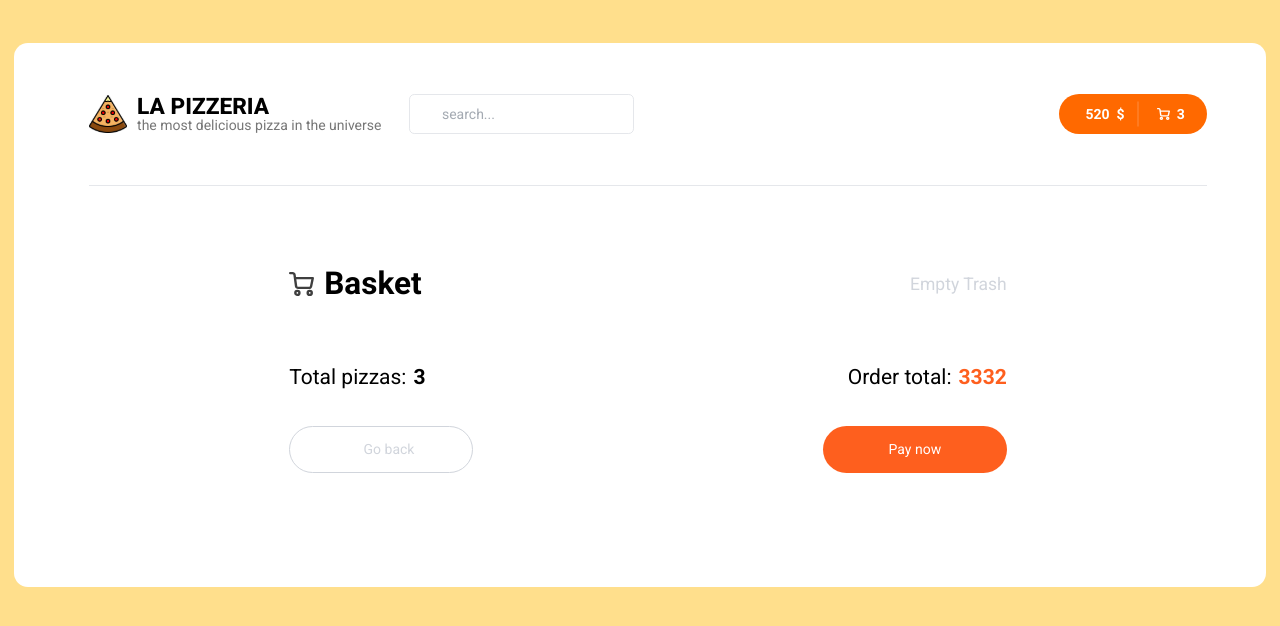
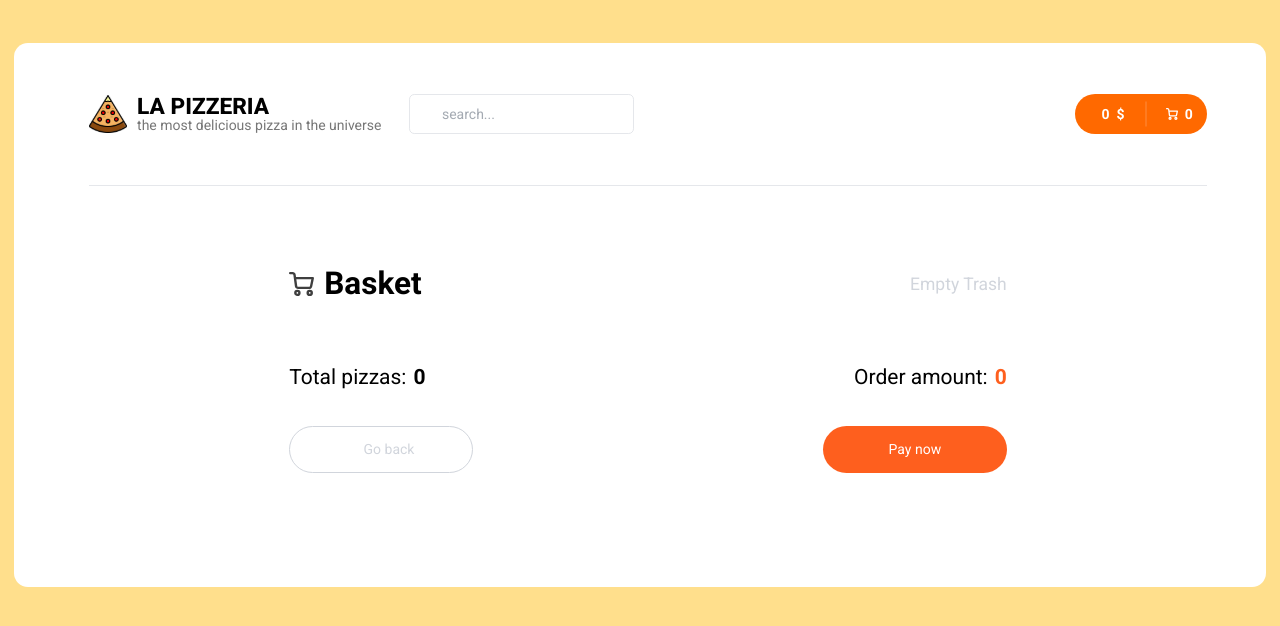
Before and after one commit to yuriidano/la-pizzeria, a React (Vite) app: page /cart in a window 1280 px wide. Shown: the top 626 px of the page. Built offline with nearby package versions, Linux system fonts and the light colour scheme; some icons are missing; a web font is replaced by a local one.

Commit message:
The logic for calculating the amount of pizzas and their quantity has been implemented, as well as saving the pizza array in localStorage, and displaying them in the Cart component after reloading the page

```diff
--- a/src/components/CartPizza/CartPizza.tsx
+++ b/src/components/CartPizza/CartPizza.tsx
@@ -48,9 +48,13 @@ export const CartPizza = ({count, imageUrl, price, title, size, type, id}: CartP
 
             <div className="flex items-center gap-x-23 ">
                 <div className="flex items-center gap-x-3 " >
-                    <button onClick={removePizzaCountHandler} disabled={count <= 1}  className={classNames(
-                        "w-8 h-8 !border-2 !border-my-orange rounded-full flex justify-center items-center cursor-pointer",
-                        "!text-xl text-my-orange hover:bg-my-orange hover:text-white duration-300", {'!text-gray-200 !border-2 !border-gray-100': count <= 1})}>
+                    <button onClick={removePizzaCountHandler} disabled={count <= 1} className={classNames(
+                        "w-8 h-8 rounded-full flex justify-center items-center cursor-pointer text-xl duration-300",
+                        "hover:bg-my-orange hover:text-white",
+                        count <= 1
+                            ? "!text-gray-200 !border-2 !border-gray-100 hover:bg-white"
+                            : "!border-2 !border-my-orange text-my-orange"
+                    )}>
                         <RemoveIcon />
                     </button>
                     <div className="text-xl font-bold">{count}</div>
--- a/src/components/Header/Header.tsx
+++ b/src/components/Header/Header.tsx
@@ -4,9 +4,33 @@ import classNames from 'classnames'
 import stylles from './Header.module.scss'
 import { HeaderForm } from './HeaderForm/HeaderForm'
 import { Link } from 'react-router'
+import { useAppDispatch, useAppSelector } from '../../redux/store'
+import { selectCartPizza, selectTotalPrice } from '../../redux/cart/cartSelectors'
+import { useEffect, useRef } from 'react'
+import { setPizzasCart } from '../../redux/cart/cartSlice'
 
 
 export const Header = () => {
+    const dispatch = useAppDispatch();
+    const totalPrice = useAppSelector(selectTotalPrice);
+    const cartPizzas = useAppSelector(selectCartPizza);
+    const totalPizzas = cartPizzas.reduce((sum, item) => item.count + sum, 0);
+    const isMounted = useRef(false);
+    const localCartPizzas = window.JSON.parse(localStorage.getItem('cartPizzas') ?? '[]');
+
+
+    useEffect(() => {
+        dispatch(setPizzasCart(localCartPizzas))
+    }, [])
+
+    useEffect(() => {
+        if(isMounted.current) {
+            localStorage.setItem('cartPizzas', window.JSON.stringify(cartPizzas))
+        }
+        isMounted.current = true;
+    }, [cartPizzas]);
+
+
 
     return (
         <header className="!flex !items-center justify-between gap-x-5 min-h-[clamp(70px,45.704px+7.593vw,152px)] !border-b  !border-gray-200 ss-320:!py-3.5 ss-320:items-start">
@@ -29,14 +53,14 @@ export const Header = () => {
                 ' ss-320:self-start sm:self-center sm:gap-x-7 ',
                 stylles.button)}>
                 <div className='grow-0 shrink-0 basis-1/2 flex gap-x-2 text-white font-bold items-center'>
-                    <span>520</span>
+                    <span>{totalPrice}</span>
                     <span>$</span>
                 </div>
                 <div className='grow-0 shrink-0 basis-1/2 flex gap-x-2 items-center'>
                     <div className='basis-3.5 min-w-3.5'>
                         <img src={basket} alt="basket" />
                     </div>
-                    <div className='text-white font-bold'>3</div>
+                    <div className='text-white font-bold'>{totalPizzas}</div>
                 </div>
             </Link>
         </header>
--- a/src/components/Pizza/Pizza.module.scss
+++ b/src/components/Pizza/Pizza.module.scss
@@ -19,6 +19,15 @@
     background-color: white;
 }
 
+.noCountBody {
+     background-color: white;
+     transition: all 0.3s ease 0s;
+}
+
+.button:hover .noCountBody {
+    background-color: #FE5F1E;
+}
+
 
 .button:hover .count {
     color: #FE5F1E;
--- a/src/components/Pizza/Pizza.tsx
+++ b/src/components/Pizza/Pizza.tsx
@@ -1,9 +1,11 @@
 import classNames from "classnames"
 import stylles from './Pizza.module.scss'
 import { useState } from "react"
-import { useAppDispatch } from "../../redux/store"
+import { useAppDispatch, useAppSelector } from "../../redux/store"
 import { addPizzaCart } from "../../redux/cart/cartSlice"
 import type { CartPizzaType } from "../../@types"
+import { findPizzaById } from "../../utils/utils"
+import { selectCartPizza } from "../../redux/cart/cartSelectors"
 
 
 interface Props {
@@ -18,28 +20,30 @@ interface Props {
 }
 
 
-export const Pizza = ({id, imageUrl, price, sizes, title, types}: Props) => {
+export const Pizza = ({ id, imageUrl, price, sizes, title, types }: Props) => {
 
     const dispatch = useAppDispatch();
-
+    const cartPizzas = useAppSelector(selectCartPizza);
     const [activeSize, setActiveSize] = useState<number | null>(null);
     const typesPizzes = ['thin', 'traditional'];
     const [activeType, setActiveType] = useState<number | null>(null);
 
 
+    const pizza = findPizzaById(cartPizzas, id);
     const addPizza = () => {
 
-        const newPizza:CartPizzaType = {
+        const newPizza: CartPizzaType = {
             count: 1,
             id,
             imageUrl,
             price,
             title,
         }
-        if(activeSize !== null) newPizza.size = activeSize;
-        if(activeType !== null) newPizza.type = typesPizzes[activeType]
+        if (activeSize !== null) newPizza.size = activeSize;
+        if (activeType !== null) newPizza.type = typesPizzes[activeType]
         dispatch(addPizzaCart(newPizza))
     }
+
 
 
     return (
@@ -51,9 +55,9 @@ export const Pizza = ({id, imageUrl, price, sizes, title, types}: Props) => {
             <div className="bg-gray-100 !p-2 rounded-xl !mb-4  min-w-71.5">
                 <div className="flex gap-x-1.5 !mb-2  min-w-63">
                     {
-                    types.map(type => <button key={type} onClick={() => setActiveType(type)}
-                    className={classNames("min-h-8 min-w-33 grow-1 rounded-md hover:bg-white duration-300", {'bg-white': type === activeType})}>
-                    {typesPizzes[type]}</button>)
+                        types.map(type => <button key={type} onClick={() => setActiveType(type)}
+                            className={classNames("min-h-8 min-w-33 grow-1 rounded-md hover:bg-white duration-300", { 'bg-white': type === activeType })}>
+                            {typesPizzes[type]}</button>)
                     }
                 </div>
 
@@ -70,12 +74,18 @@ export const Pizza = ({id, imageUrl, price, sizes, title, types}: Props) => {
                 <div className="text-xl font-bold ">{price} $</div>
                 <button onClick={addPizza} className={classNames(
                     "flex justify-center items-center gap-x-6 !min-h-10 !border !border-my-orange !px-4 rounded-3xl", stylles.button
-                    )}>
+                )}>
                     <span className={classNames(stylles.plus)}>+</span>
                     <span>Add</span>
-                    <div className={classNames("!w-5.5 !h-5.5 flex justify-center items-center rounded-full", stylles.countBody)}>
-                        <span className={classNames("text-white text-xs hover:text-my-orange duration-300", stylles.count)}>2</span>
+                    {pizza?.count ?
+                        <div className={classNames("!w-5.5 !h-5.5 flex justify-center items-center rounded-full", stylles.countBody)}>
+                            <span className={classNames("text-white text-xs hover:text-my-orange duration-300", stylles.count)}>{pizza?.count}</span>
                         </div>
+                        :
+                        <div className={classNames("!w-5.5 !h-5.5 flex justify-center items-center rounded-full", stylles.noCountBody)}>
+                            <span className={classNames("text-white text-xs hover:text-my-orange duration-300", stylles.count)}></span>
+                        </div>
+                    }
                 </button>
             </div>
         </div>
--- a/src/pages/Cart.tsx
+++ b/src/pages/Cart.tsx
@@ -3,7 +3,7 @@ import DeleteIcon from '@mui/icons-material/Delete';
 import ArrowBackIosIcon from '@mui/icons-material/ArrowBackIos';
 import { Link } from 'react-router';
 import { useAppDispatch, useAppSelector } from '../redux/store';
-import { selectCartPizza } from '../redux/cart/cartSelectors';
+import { selectCartPizza, selectTotalPrice } from '../redux/cart/cartSelectors';
 import { CartPizza } from '../components/CartPizza/CartPizza';
 import { clearCart } from '../redux/cart/cartSlice';
 
@@ -11,6 +11,8 @@ import { clearCart } from '../redux/cart/cartSlice';
 const Cart = () => {
     const cartPizzas = useAppSelector(selectCartPizza);
     const dispatch = useAppDispatch();
+    const totalPrice = useAppSelector(selectTotalPrice);
+    const totalPizzas = cartPizzas.reduce((sum, item) => item.count + sum, 0);
 
     const clearCartHandler = () => {
         dispatch(clearCart())
@@ -42,11 +44,11 @@ const Cart = () => {
                 <div className='flex items-center justify-between !mb-10'>
                     <div className='flex items-center gap-x-2 '>
                         <span className='text-2xl'>Total pizzas:</span>
-                        <span className='text-2xl font-bold'>3</span>
+                        <span className='text-2xl font-bold'>{totalPizzas}</span>
                     </div>
                     <div className='flex items-center gap-x-2 '>
-                        <span className='text-2xl'>Order total:</span>
-                        <span className='text-2xl font-bold text-my-orange '>3332</span>
+                        <span className='text-2xl'>Order amount:</span>
+                        <span className='text-2xl font-bold text-my-orange '>{totalPrice}</span>
                     </div>
                 </div>
 
--- a/src/redux/cart/cartSelectors.ts
+++ b/src/redux/cart/cartSelectors.ts
@@ -3,3 +3,6 @@ import type { RootState } from "../store";
 export const selectCartPizza = (state: RootState) => {
     return state.cartReducer.cartPizzas
 };
+export const selectTotalPrice = (state: RootState) => {
+    return state.cartReducer.totalPrice
+};
--- a/src/redux/cart/cartSlice.ts
+++ b/src/redux/cart/cartSlice.ts
@@ -1,13 +1,16 @@
 import { createSlice, type PayloadAction } from "@reduxjs/toolkit";
 import type { CartPizzaType } from "../../@types"
+import { calcTotalPrice, findPizzaById } from "../../utils/utils";
 
 
 interface CartState {
     cartPizzas: CartPizzaType[],
+    totalPrice: number
 }
 
 const initialState:CartState = {
     cartPizzas: [],
+    totalPrice: 0
 };
 
 
@@ -16,36 +19,47 @@ const cartSlice = createSlice({
     initialState,
     reducers: {
         addPizzaCart(state, action:PayloadAction<CartPizzaType>) {
-            const searchPizza = state.cartPizzas.find(pizza => pizza.id === action.payload.id);
+            const searchPizza = findPizzaById(state.cartPizzas, action.payload.id);
 
             if(searchPizza) {
                 searchPizza.count++
             } else {
                 state.cartPizzas.push(action.payload)
             }
+
+            state.totalPrice = calcTotalPrice(state.cartPizzas);
         },
         removePizza(state, action:PayloadAction<number>) {
             state.cartPizzas = state.cartPizzas.filter(pizza => pizza.id !== action.payload)
+            state.totalPrice = calcTotalPrice(state.cartPizzas);
         },
         clearCart(state) {
-            state.cartPizzas = []
+            state.cartPizzas = [];
+            state.totalPrice = calcTotalPrice(state.cartPizzas);
         },
         addCountPizza(state, action:PayloadAction<number>) {
-            const searchPizza = state.cartPizzas.find(pizza => pizza.id === action.payload);
+            const searchPizza = findPizzaById(state.cartPizzas, action.payload);
             if (searchPizza) {
-                searchPizza.count++
+                searchPizza.count++;
+                state.totalPrice = calcTotalPrice(state.cartPizzas);
             }
         },
         removeCountPizza(state, action: PayloadAction<number>) {
             const searchPizza = state.cartPizzas.find(pizza => pizza.id === action.payload);
             if (searchPizza) {
-                searchPizza.count--
+                searchPizza.count--;
+                state.totalPrice = calcTotalPrice(state.cartPizzas);
             }
+        },
+
+        setPizzasCart(state, action: PayloadAction<CartPizzaType[]>) {
+            state.cartPizzas = action.payload;
+            state.totalPrice = calcTotalPrice(state.cartPizzas);
         }
     }
 });
 
 
-export const {addPizzaCart, removePizza, clearCart, addCountPizza, removeCountPizza} = cartSlice.actions;
+export const {addPizzaCart, removePizza, clearCart, addCountPizza, removeCountPizza, setPizzasCart} = cartSlice.actions;
 
 export default cartSlice.reducer;
--- /dev/null
+++ b/src/utils/utils.ts
@@ -0,0 +1,9 @@
+import type { CartPizzaType } from "../@types";
+
+export const calcTotalPrice = (cartPizzas: CartPizzaType[]) => {
+    return  cartPizzas.reduce((sum, item) => item.price * item.count + sum, 0);
+}
+
+export const findPizzaById = (cartPizzas: CartPizzaType[], id: number) => {
+    return  cartPizzas.find(pizza => pizza.id === id);
+}
```
